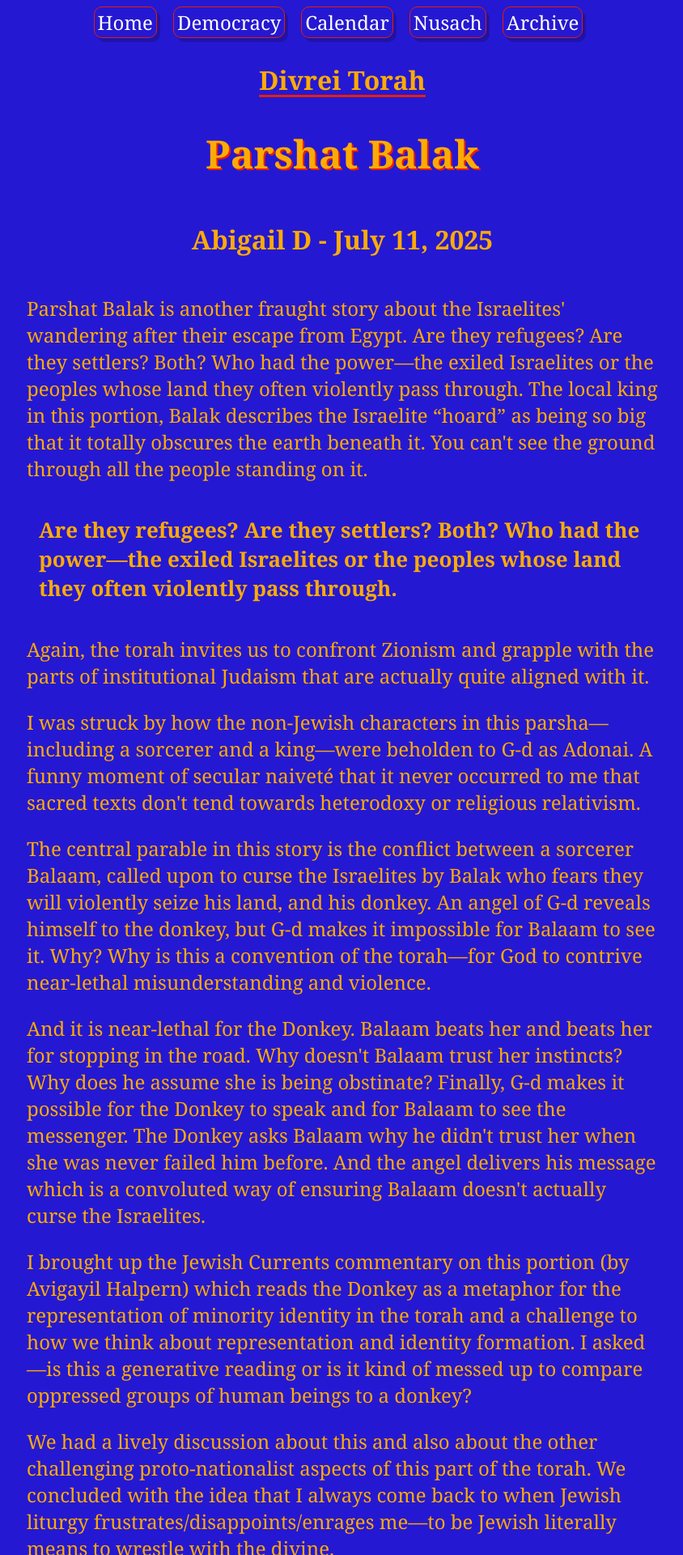
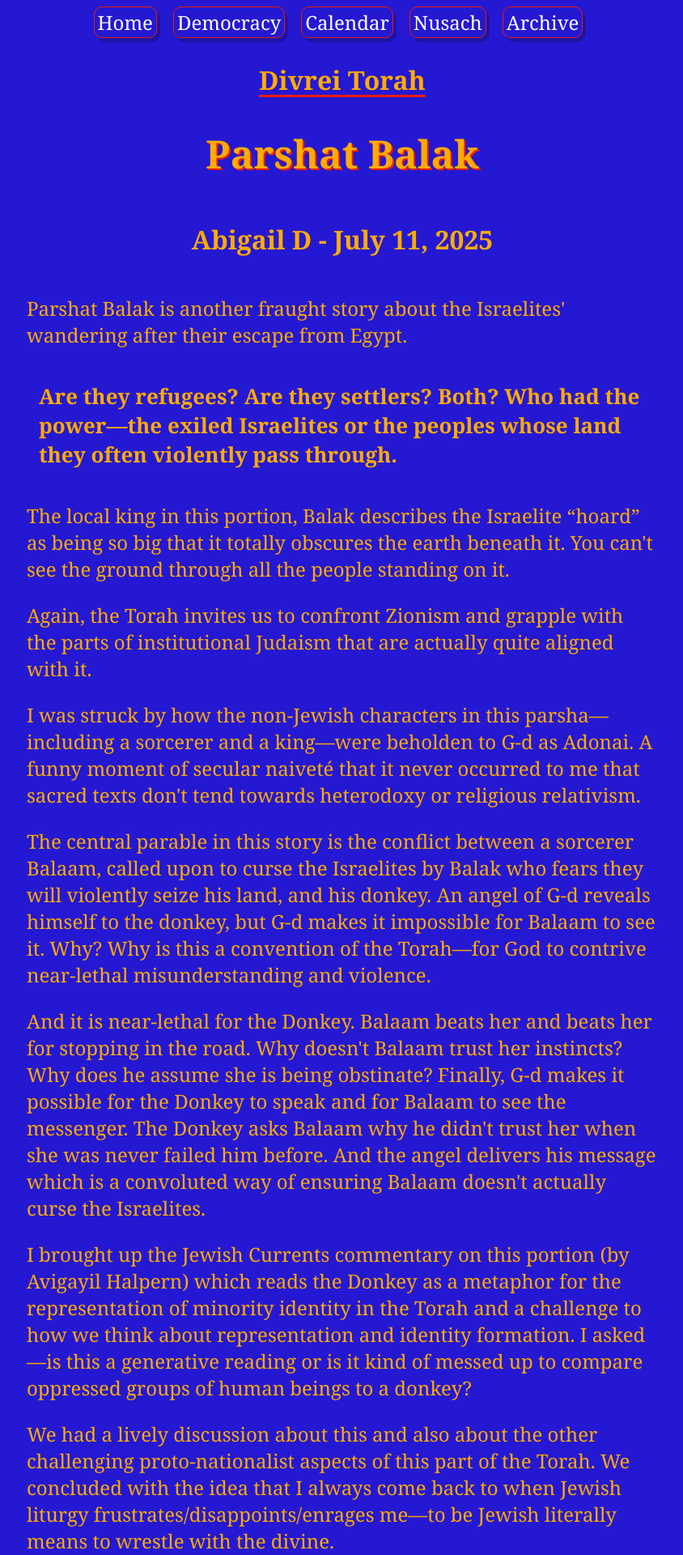
Before and after one commit to cyberjewess/tbrs-sv, a SvelteKit app: page /archive/dvar/2025-07-11 in a window 1280 px wide. Shown: the top 1920 px of the page at 81% size, without its empty margins (217-1061 px from the left). Built offline with nearby package versions, Linux system fonts and the light colour scheme.

Commit message:
fix pullout quote

```diff
--- a/src/routes/archive/dvar/2025-07-11/+page.svelte
+++ b/src/routes/archive/dvar/2025-07-11/+page.svelte
@@ -4,10 +4,7 @@
 
 	<p>
 		Parshat Balak is another fraught story about the Israelites' wandering after their escape from
-		Egypt. Are they refugees? Are they settlers? Both? Who had the power—the exiled Israelites or
-		the peoples whose land they often violently pass through. The local king in this portion, Balak
-		describes the Israelite “hoard” as being so big that it totally obscures the earth beneath it.
-		You can't see the ground through all the people standing on it.
+		Egypt.
 	</p>
 
 	<h3>
@@ -16,7 +13,13 @@
 	</h3>
 
 	<p>
-		Again, the torah invites us to confront Zionism and grapple with the parts of institutional
+		The local king in this portion, Balak describes the Israelite “hoard” as being so big that it
+		totally obscures the earth beneath it. You can't see the ground through all the people standing
+		on it.
+	</p>
+
+	<p>
+		Again, the Torah invites us to confront Zionism and grapple with the parts of institutional
 		Judaism that are actually quite aligned with it.
 	</p>
 
@@ -30,7 +33,7 @@
 		The central parable in this story is the conflict between a sorcerer Balaam, called upon to
 		curse the Israelites by Balak who fears they will violently seize his land, and his donkey. An
 		angel of G-d reveals himself to the donkey, but G-d makes it impossible for Balaam to see it.
-		Why? Why is this a convention of the torah—for God to contrive near-lethal misunderstanding and
+		Why? Why is this a convention of the Torah—for God to contrive near-lethal misunderstanding and
 		violence.
 	</p>
 
@@ -44,7 +47,7 @@
 
 	<p>
 		I brought up the Jewish Currents commentary on this portion (by Avigayil Halpern) which reads
-		the Donkey as a metaphor for the representation of minority identity in the torah and a
+		the Donkey as a metaphor for the representation of minority identity in the Torah and a
 		challenge to how we think about representation and identity formation. I asked—is this a
 		generative reading or is it kind of messed up to compare oppressed groups of human beings to a
 		donkey?
@@ -52,7 +55,7 @@
 
 	<p>
 		We had a lively discussion about this and also about the other challenging proto-nationalist
-		aspects of this part of the torah. We concluded with the idea that I always come back to when
+		aspects of this part of the Torah. We concluded with the idea that I always come back to when
 		Jewish liturgy frustrates/disappoints/enrages me—to be Jewish literally means to wrestle with
 		the divine.
 	</p>
```
